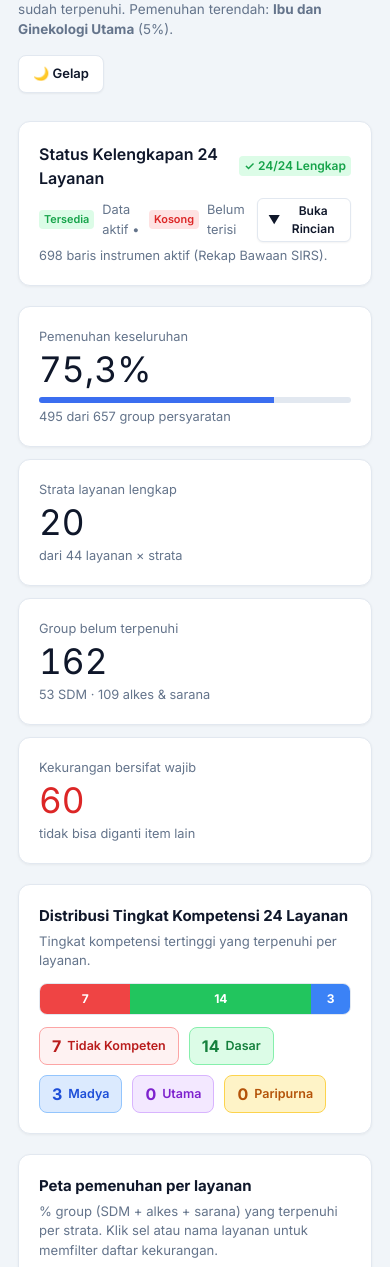
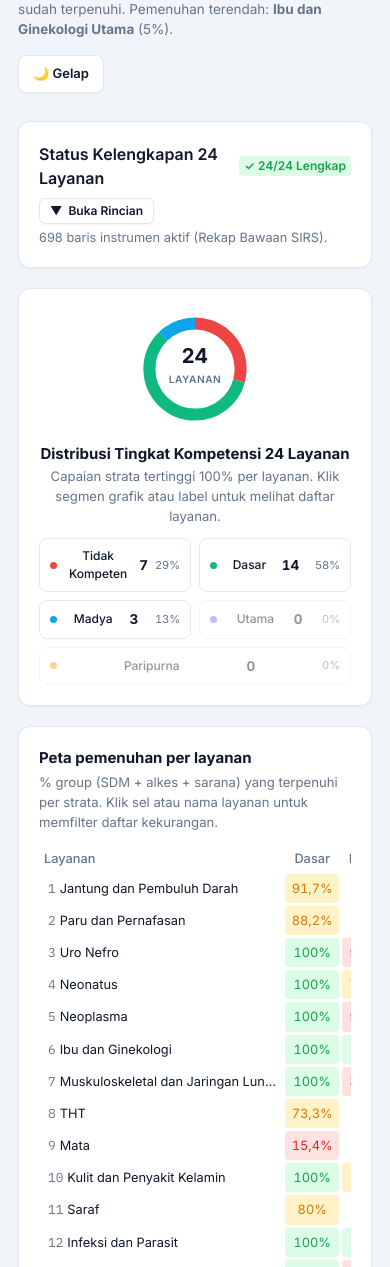
Before and after one commit to krisnadwiki/dashboard-kompetensi-rs, a PHP site: page / in a window 390 px wide. Shown: the part 182-1449 px from the top of the page. Run offline with PHP 8.4, Linux system fonts and the light colour scheme.

Commit message:
Update Optimasi tampilan public view

```diff
--- a/assets/app.css
+++ b/assets/app.css
@@ -96,39 +96,284 @@ button, a.btn { font: inherit; cursor: pointer; text-decoration: none; }
 .status-line { font-size: .8rem; color: var(--muted); margin-top: 8px; }
 /* kpi */
 .kpis { display: grid; grid-template-columns: repeat(auto-fit, minmax(min(100%, 12rem), 1fr)); gap: 12px; }
+.card .kpi { background: var(--bg); border: 1px solid var(--line); border-radius: 10px; padding: 12px 14px; box-shadow: none; }
 .kpi .lbl { font-size: .8rem; color: var(--muted); }
-.kpi .big { font-family: var(--f-display); font-size: 2.2rem; line-height: 1.1; margin-top: 4px; font-variant-numeric: tabular-nums; }
+.kpi .big { font-family: var(--f-display); font-size: 1.85rem; line-height: 1.1; margin-top: 4px; font-variant-numeric: tabular-nums; }
 .kpi .sub { font-size: .8rem; color: var(--muted); margin-top: 4px; }
 .kpi.bad .big { color: var(--bad); }
 .meter { height: 6px; border-radius: 3px; background: var(--line); margin-top: 8px; overflow: hidden; }
 .meter i { display: block; height: 100%; background: var(--accent); }
 
-/* ─── Strata Summary Bar ────────────────────────────────────────────────── */
-.strata-bar { display: flex; height: 32px; border-radius: 8px; overflow: hidden; margin-bottom: 12px; border: 1px solid var(--line); }
-.strata-seg { display: flex; align-items: center; justify-content: center; font-size: 12px; font-weight: 700; color: #fff; transition: width 0.3s ease; min-width: 0; overflow: hidden; }
-.seg-none { background: #ef4444; }
-.seg-dasar { background: #22c55e; }
-.seg-madya { background: #3b82f6; }
-.seg-utama { background: #a855f7; }
-.seg-paripurna { background: #f59e0b; }
-.strata-pills { display: flex; flex-wrap: wrap; gap: 10px; }
-.strata-pill { display: inline-flex; align-items: center; gap: 6px; font-size: 12.5px; padding: 6px 12px; border-radius: 8px; font-weight: 600; border: 1px solid var(--line); }
-.strata-pill b { font-size: 16px; font-weight: 700; }
-.strata-pill.seg-none { background: #fef2f2; color: #b91c1c; border-color: #fca5a5; }
-.strata-pill.seg-dasar { background: #dcfce7; color: #15803d; border-color: #86efac; }
-.strata-pill.seg-madya { background: #dbeafe; color: #1d4ed8; border-color: #93c5fd; }
-.strata-pill.seg-utama { background: #f3e8ff; color: #7e22ce; border-color: #d8b4fe; }
-.strata-pill.seg-paripurna { background: #fef3c7; color: #b45309; border-color: #fcd34d; }
-:root[data-theme="dark"] .strata-pill.seg-none { background: rgba(239,68,68,0.15); border-color: rgba(239,68,68,0.35); }
-:root[data-theme="dark"] .strata-pill.seg-dasar { background: rgba(34,197,94,0.15); border-color: rgba(34,197,94,0.35); }
-:root[data-theme="dark"] .strata-pill.seg-madya { background: rgba(59,130,246,0.15); border-color: rgba(59,130,246,0.35); }
-:root[data-theme="dark"] .strata-pill.seg-utama { background: rgba(168,85,247,0.15); border-color: rgba(168,85,247,0.35); }
-:root[data-theme="dark"] .strata-pill.seg-paripurna { background: rgba(245,158,11,0.15); border-color: rgba(245,158,11,0.35); }
-:root[data-theme="dark"] .seg-none { background: #f87171; }
-:root[data-theme="dark"] .seg-dasar { background: #4ade80; }
-:root[data-theme="dark"] .seg-madya { background: #60a5fa; }
-:root[data-theme="dark"] .seg-utama { background: #c084fc; }
-:root[data-theme="dark"] .seg-paripurna { background: #fbbf24; }
+/* ─── Compact Minimalist Strata Summary with Pie Chart ────────────────── */
+.strata-layout {
+  display: flex;
+  align-items: center;
+  gap: 20px;
+}
+.strata-pie-col {
+  flex-shrink: 0;
+  display: flex;
+  align-items: center;
+  justify-content: center;
+}
+.strata-pie-box {
+  width: 110px;
+  height: 110px;
+  position: relative;
+  display: flex;
+  align-items: center;
+  justify-content: center;
+}
+.strata-pie-box svg {
+  width: 100%;
+  height: 100%;
+  overflow: visible;
+  display: block;
+}
+.strata-pie-slice {
+  cursor: pointer;
+  transition: stroke-width 0.2s cubic-bezier(0.4, 0, 0.2, 1), opacity 0.15s, filter 0.2s;
+}
+.strata-pie-slice:hover {
+  opacity: 0.9;
+  filter: brightness(1.15);
+}
+.strata-pie-slice.active-slice {
+  stroke-width: 17px !important;
+  filter: drop-shadow(0 2px 5px rgba(0,0,0,0.3));
+}
+.pie-center-num {
+  font-family: var(--f-display);
+  font-weight: 700;
+  font-size: 17px;
+  fill: var(--fg);
+  text-anchor: middle;
+  dominant-baseline: auto;
+}
+.pie-center-sub {
+  font-size: 8.5px;
+  font-weight: 600;
+  fill: var(--muted);
+  text-anchor: middle;
+  dominant-baseline: auto;
+  letter-spacing: 0.05em;
+  text-transform: uppercase;
+}
+
+.strata-info-col {
+  flex: 1;
+  min-width: 0;
+}
+.strata-info-head {
+  margin-bottom: 10px;
+}
+.strata-info-head h2 { margin: 0 0 2px 0; }
+.strata-info-head .note { margin: 0; }
+
+/* Horizontal Compact Chips Row */
+.strata-compact-chips {
+  display: flex;
+  flex-wrap: wrap;
+  gap: 8px;
+}
+.s-chip {
+  display: inline-flex;
+  align-items: center;
+  gap: 7px;
+  padding: 6px 12px;
+  border-radius: 8px;
+  border: 1px solid var(--line);
+  background: var(--panel);
+  color: var(--fg);
+  font-family: inherit;
+  font-size: 12.5px;
+  cursor: pointer;
+  transition: all 0.15s cubic-bezier(0.4, 0, 0.2, 1);
+  user-select: none;
+}
+.s-chip:hover {
+  border-color: var(--muted);
+  transform: translateY(-1px);
+}
+.s-chip.is-zero {
+  opacity: 0.45;
+  cursor: default;
+}
+.s-chip.is-zero:hover {
+  transform: none;
+  border-color: var(--line);
+}
+.s-dot {
+  width: 7px;
+  height: 7px;
+  border-radius: 50%;
+  display: inline-block;
+  flex-shrink: 0;
+}
+.dot-none { background: #ef4444; }
+.dot-dasar { background: #10b981; }
+.dot-madya { background: #0ea5e9; }
+.dot-utama { background: #8b5cf6; }
+.dot-paripurna { background: #f59e0b; }
+
+.s-name { font-weight: 500; }
+.s-cnt { font-weight: 700; font-size: 13.5px; font-variant-numeric: tabular-nums; }
+.s-pct { font-size: 11px; color: var(--muted); font-variant-numeric: tabular-nums; }
+
+/* Active States */
+.s-chip.active-strata {
+  border-color: currentColor;
+  box-shadow: 0 0 0 1.5px currentColor;
+}
+.chip-none.active-strata { color: #e11d48; background: rgba(244,63,94,0.08); }
+.chip-dasar.active-strata { color: #059669; background: rgba(16,185,129,0.08); }
+.chip-madya.active-strata { color: #0284c7; background: rgba(14,165,233,0.08); }
+.chip-utama.active-strata { color: #7c3aed; background: rgba(139,92,246,0.08); }
+.chip-paripurna.active-strata { color: #d97706; background: rgba(245,158,11,0.08); }
+
+:root[data-theme="dark"] .chip-none.active-strata { color: #fb7185; }
+:root[data-theme="dark"] .chip-dasar.active-strata { color: #34d399; }
+:root[data-theme="dark"] .chip-madya.active-strata { color: #38bdf8; }
+:root[data-theme="dark"] .chip-utama.active-strata { color: #c084fc; }
+:root[data-theme="dark"] .chip-paripurna.active-strata { color: #fbbf24; }
+
+/* ─── Compact Detail Panel ────────────────────────────────────────────── */
+.strata-compact-detail {
+  margin-top: 14px;
+  padding: 10px 14px;
+  border-radius: 9px;
+  border: 1px solid var(--line);
+  background: var(--bg);
+  animation: strataQuickOpen 0.15s ease;
+}
+@keyframes strataQuickOpen {
+  from { opacity: 0; transform: translateY(-4px); }
+  to { opacity: 1; transform: translateY(0); }
+}
+
+.scd-head {
+  display: flex;
+  align-items: center;
+  justify-content: space-between;
+  gap: 12px;
+  margin-bottom: 8px;
+  padding-bottom: 6px;
+  border-bottom: 1px solid var(--line);
+  font-size: 12px;
+  flex-wrap: wrap;
+}
+.scd-title { font-weight: 600; color: var(--fg); }
+.scd-desc { color: var(--muted); font-size: 11.5px; }
+.scd-close {
+  border: none;
+  background: none;
+  color: var(--muted);
+  cursor: pointer;
+  font-size: 12px;
+  font-weight: 600;
+  padding: 3px 8px;
+  border-radius: 4px;
+  background: var(--panel);
+  border: 1px solid var(--line);
+}
+.scd-close:hover { color: var(--fg); border-color: var(--fg); }
+
+.scd-list {
+  display: flex;
+  flex-wrap: wrap;
+  gap: 6px;
+}
+.scd-pill {
+  display: inline-flex;
+  align-items: center;
+  gap: 6px;
+  padding: 5px 9px;
+  border-radius: 6px;
+  border: 1px solid var(--line);
+  background: var(--panel);
+  color: var(--fg);
+  font-size: 12px;
+  cursor: pointer;
+  font-family: inherit;
+  transition: all 0.12s;
+}
+.scd-pill:hover {
+  border-color: var(--fg);
+  transform: translateY(-1px);
+  box-shadow: 0 2px 6px rgba(0,0,0,0.06);
+}
+.scd-pill .p-num {
+  font-family: var(--f-mono);
+  font-size: 10.5px;
+  font-weight: 700;
+  color: var(--muted);
+}
+.scd-pill .p-name { font-weight: 500; }
+.scd-pill .p-gap {
+  font-size: 10.5px;
+  padding: 1px 5px;
+  border-radius: 4px;
+  font-weight: 600;
+}
+.scd-pill .p-gap.bad { background: rgba(239,68,68,0.12); color: #ef4444; }
+.scd-pill .p-gap.ok { background: rgba(16,185,129,0.12); color: #10b981; }
+.scd-empty { font-size: 12px; color: var(--muted); padding: 6px 0; }
+
+/* ─── Mobile View Optimization (max-width: 680px) ─────────────────────── */
+@media (max-width: 680px) {
+  .strata-layout {
+    flex-direction: column;
+    align-items: center;
+    gap: 14px;
+    text-align: center;
+  }
+  .strata-pie-col {
+    margin: 0 auto;
+  }
+  .strata-pie-box {
+    width: 120px;
+    height: 120px;
+  }
+  .strata-info-col {
+    width: 100%;
+  }
+  .strata-info-head {
+    text-align: center;
+    margin-bottom: 12px;
+  }
+  .strata-compact-chips {
+    display: grid;
+    grid-template-columns: repeat(2, 1fr);
+    gap: 8px;
+    width: 100%;
+  }
+  .s-chip {
+    justify-content: space-between;
+    padding: 8px 10px;
+    font-size: 12px;
+  }
+  .s-chip:last-child:nth-child(odd) {
+    grid-column: span 2;
+  }
+  .scd-head {
+    flex-direction: column;
+    align-items: flex-start;
+    gap: 6px;
+  }
+  .scd-close {
+    align-self: flex-end;
+  }
+  .scd-list {
+    display: flex;
+    flex-direction: column;
+    gap: 6px;
+  }
+  .scd-pill {
+    width: 100%;
+    justify-content: space-between;
+    padding: 8px 10px;
+  }
+}
 .two { display: grid; grid-template-columns: repeat(auto-fit, minmax(min(100%, 30rem), 1fr)); gap: 16px; }
 /* matrix */
 .mx-box { overflow-x: auto; }
--- a/assets/app.js
+++ b/assets/app.js
@@ -433,44 +433,251 @@ function renderStrataSummary() {
     byNo.get(r.no).push(r);
   }
 
-  const counts = { none: 0, Dasar: 0, Madya: 0, Utama: 0, Paripurna: 0 };
+  const LABELS = { none: "Tidak Kompeten", Dasar: "Dasar", Madya: "Madya", Utama: "Utama", Paripurna: "Paripurna" };
+  const buckets = { none: [], Dasar: [], Madya: [], Utama: [], Paripurna: [] };
 
   for (let i = 1; i <= 24; i++) {
-    const rs = byNo.get(i);
-    if (!rs) { counts.none++; continue; }
+    const rs = byNo.get(i) || [];
     const metStrata = rs.filter((r) => r.status === "Terpenuhi");
+    const totalOk = rs.reduce((a, r) => a + r.ok, 0);
+    const totalN = rs.reduce((a, r) => a + r.n, 0);
+    const allPct = totalN > 0 ? (totalOk / totalN) * 100 : 0;
+
+    const svcGaps = model.gaps ? model.gaps.filter((g) => g.no === i) : [];
+    const sdmGaps = svcGaps.filter((g) => g.komp === "SDM").length;
+    const alkGaps = svcGaps.filter((g) => g.komp !== "SDM").length;
+    const wajibGaps = svcGaps.filter((g) => g.sifat !== "Substitusi").length;
+
+    const item = {
+      no: i,
+      layanan: LAYANAN[i],
+      pct: allPct,
+      totalGaps: svcGaps.length,
+      sdmGaps,
+      alkGaps,
+      wajibGaps,
+      rs
+    };
+
     if (metStrata.length === 0) {
-      counts.none++;
+      buckets.none.push(item);
     } else {
       let highest = metStrata[0].strata;
       for (const r of metStrata) {
         if (SORD[r.strata] > SORD[highest]) highest = r.strata;
       }
-      counts[highest]++;
+      buckets[highest].push(item);
     }
   }
 
-  const segs = [
-    { id: "seg-none", cnt: counts.none },
-    { id: "seg-dasar", cnt: counts.Dasar },
-    { id: "seg-madya", cnt: counts.Madya },
-    { id: "seg-utama", cnt: counts.Utama },
-    { id: "seg-paripurna", cnt: counts.Paripurna },
-  ];
+  // Update counts, percentages & chip states
+  Object.entries(buckets).forEach(([key, arr]) => {
+    const kLower = key === "none" ? "none" : key.toLowerCase();
+    const cntEl = $("cnt-" + kLower);
+    if (cntEl) cntEl.textContent = arr.length;
+    const pctEl = $("pct-" + kLower);
+    if (pctEl) pctEl.textContent = ((arr.length / 24) * 100).toFixed(0) + "%";
 
-  segs.forEach((s) => {
-    const segEl = $(s.id);
-    if (segEl) {
-      segEl.style.width = s.cnt > 0 ? (s.cnt / 24 * 100) + "%" : "0%";
-      segEl.textContent = s.cnt > 0 ? s.cnt : "";
+    const card = $("strata-summary");
+    const chipEl = card?.querySelector(".chip-" + kLower);
+    if (chipEl) {
+      chipEl.classList.toggle("is-zero", arr.length === 0);
     }
   });
 
-  $("cnt-none") && ($("cnt-none").textContent = counts.none);
-  $("cnt-dasar") && ($("cnt-dasar").textContent = counts.Dasar);
-  $("cnt-madya") && ($("cnt-madya").textContent = counts.Madya);
-  $("cnt-utama") && ($("cnt-utama").textContent = counts.Utama);
-  $("cnt-paripurna") && ($("cnt-paripurna").textContent = counts.Paripurna);
+  // Store for click handler
+  renderStrataSummary._buckets = buckets;
+  renderStrataSummary._labels = LABELS;
+
+  const detail = $("strata-detail");
+  const activeKey = (detail && !detail.hidden && detail.dataset.openKey) ? detail.dataset.openKey : null;
+
+  // Render SVG Donut Pie Chart
+  renderStrataPieChart(buckets, activeKey);
+
+  // If detail panel was already open, refresh its content live
+  if (detail && !detail.hidden && activeKey) {
+    renderStrataDetailView(activeKey, buckets[activeKey] || []);
+  }
+
+  // Attach click listeners once
+  const card = $("strata-summary");
+  if (card && !card._strataListenerAdded) {
+    card._strataListenerAdded = true;
+    card.addEventListener("click", (e) => {
+      const trigger = e.target.closest("[data-strata]");
+      if (!trigger) return;
+      const key = trigger.dataset.strata;
+      const bkts = renderStrataSummary._buckets;
+      if (!bkts) return;
+      const det = $("strata-detail");
+      const isAlreadyOpen = !det.hidden && det.dataset.openKey === key;
+
+      // Reset active states
+      card.querySelectorAll("[data-strata]").forEach((el) => el.classList.remove("active-strata"));
+
+      if (isAlreadyOpen) {
+        det.hidden = true;
+        det.dataset.openKey = "";
+        renderStrataPieChart(bkts, null);
+      } else {
+        card.querySelectorAll(`[data-strata="${key}"]`).forEach((el) => el.classList.add("active-strata"));
+        renderStrataDetailView(key, bkts[key] || []);
+        det.hidden = false;
+        det.dataset.openKey = key;
+        renderStrataPieChart(bkts, key);
+      }
+    });
+  }
+}
+
+function renderStrataPieChart(buckets, activeKey) {
+  const box = $("strata-pie-box");
+  if (!box) return;
+
+  const COLORS = {
+    none: "#ef4444",
+    Dasar: "#10b981",
+    Madya: "#0ea5e9",
+    Utama: "#8b5cf6",
+    Paripurna: "#f59e0b"
+  };
+
+  const keys = ["none", "Dasar", "Madya", "Utama", "Paripurna"];
+  const total = 24;
+  const r = 38;
+  const C = 2 * Math.PI * r;
+
+  const svg = svgEl("svg", { viewBox: "0 0 100 100", role: "img", "aria-label": "Sebaran Strata" });
+
+  // Background ring
+  svg.appendChild(svgEl("circle", {
+    cx: "50",
+    cy: "50",
+    r: String(r),
+    fill: "none",
+    stroke: "var(--line)",
+    "stroke-width": "10",
+    opacity: "0.25"
+  }));
+
+  let offset = 0;
+  keys.forEach((k) => {
+    const list = buckets[k] || [];
+    const count = list.length;
+    if (count > 0) {
+      const sliceLen = (count / total) * C;
+      const isSelected = activeKey === k;
+      const circle = svgEl("circle", {
+        cx: "50",
+        cy: "50",
+        r: String(r),
+        fill: "none",
+        stroke: COLORS[k] || "var(--accent)",
+        "stroke-width": isSelected ? "14" : "10",
+        "stroke-dasharray": `${sliceLen} ${C - sliceLen}`,
+        "stroke-dashoffset": String(-offset),
+        transform: "rotate(-90 50 50)",
+        class: `strata-pie-slice ${isSelected ? "active-slice active-strata" : ""}`,
+        "data-strata": k
+      });
+
+      circle.setAttribute("title", `${k === "none" ? "Tidak Kompeten" : k}: ${count} Layanan (${((count / total) * 100).toFixed(0)}%)`);
+      svg.appendChild(circle);
+      offset += sliceLen;
+    }
+  });
+
+  // Center text (Donut Hole)
+  let centerVal = "24";
+  let centerSub = "Layanan";
+  if (activeKey && buckets[activeKey]) {
+    centerVal = String(buckets[activeKey].length);
+    centerSub = activeKey === "none" ? "Tdk Komp" : activeKey;
+  }
+
+  const textNum = svgEl("text", {
+    x: "50",
+    y: "45",
+    class: "pie-center-num"
+  }, centerVal);
+
+  const textSub = svgEl("text", {
+    x: "50",
+    y: "62",
+    class: "pie-center-sub"
+  }, centerSub);
+
+  svg.appendChild(textNum);
+  svg.appendChild(textSub);
+
+  box.replaceChildren(svg);
+}
+
+function renderStrataDetailView(key, list) {
+  const detail = $("strata-detail");
+  if (!detail) return;
+
+  const META = {
+    none: { title: "Tidak Kompeten", desc: "belum memenuhi strata dasar" },
+    Dasar: { title: "Strata Dasar", desc: "100% memenuhi strata dasar" },
+    Madya: { title: "Strata Madya", desc: "100% memenuhi hingga strata madya" },
+    Utama: { title: "Strata Utama", desc: "100% memenuhi hingga strata utama" },
+    Paripurna: { title: "Strata Paripurna", desc: "100% memenuhi strata paripurna" }
+  };
+  const meta = META[key] || { title: key, desc: "" };
+
+  const head = el("div", "scd-head");
+  const left = el("div", null);
+  left.append(
+    el("span", "scd-title", `${list.length} Layanan ${meta.title}`),
+    el("span", "scd-desc", ` (${meta.desc}) — klik layanan untuk filter tabel:`)
+  );
+  const btnClose = el("button", "scd-close", "✕ Tutup");
+  btnClose.type = "button";
+  btnClose.addEventListener("click", () => {
+    detail.hidden = true;
+    detail.dataset.openKey = "";
+    const card = $("strata-summary");
+    card?.querySelectorAll("[data-strata]").forEach((el) => el.classList.remove("active-strata"));
+  });
+  head.append(left, btnClose);
+
+  const listContainer = el("div", "scd-list");
+  if (list.length === 0) {
+    listContainer.appendChild(el("div", "scd-empty", "Tidak ada layanan dalam kategori ini."));
+  } else {
+    list.forEach((item) => {
+      const pill = el("button", "scd-pill");
+      pill.type = "button";
+      pill.title = `Klik untuk filter kekurangan: ${item.layanan}`;
+
+      const num = el("span", "p-num", `#${item.no}`);
+      const name = el("span", "p-name", item.layanan);
+      const gap = el(
+        "span",
+        "p-gap " + (item.totalGaps > 0 ? "bad" : "ok"),
+        item.totalGaps > 0 ? `${item.totalGaps} gap` : "✓ lengkap"
+      );
+
+      pill.append(num, name, gap);
+
+      pill.addEventListener("click", (ev) => {
+        ev.stopPropagation();
+        pick(item.no, null);
+        const fLay = $("f-layanan");
+        if (fLay) fLay.value = String(item.no);
+        renderTable();
+        const target = $("komponen-card") || $("daftar");
+        if (target) target.scrollIntoView({ behavior: "smooth", block: "start" });
+        toast(`Memfilter kekurangan untuk layanan: ${item.layanan}`);
+      });
+
+      listContainer.appendChild(pill);
+    });
+  }
+
+  detail.replaceChildren(head, listContainer);
 }
 
 const pick = (no, strata) => {
@@ -479,7 +686,10 @@ const pick = (no, strata) => {
   const fLay = $("f-layanan");
   if (fLay) fLay.value = ui.pick.no ? String(ui.pick.no) : "";
   renderMatrix(); renderBars(); renderTable();
-  if (ui.pick.no) $("daftar").scrollIntoView({ behavior: "smooth", block: "start" });
+  if (ui.pick.no) {
+    const target = $("komponen-card") || $("daftar");
+    if (target) target.scrollIntoView({ behavior: "smooth", block: "start" });
+  }
 };
 
 function tipFor(box) {
--- a/index.html
+++ b/index.html
@@ -31,7 +31,7 @@
   <link rel="preconnect" href="https://fonts.googleapis.com">
   <link rel="stylesheet"
     href="https://fonts.googleapis.com/css2?family=Inter:wght@400;500;600;700&family=IBM+Plex+Mono:wght@400;500&display=swap">
-  <link rel="stylesheet" href="assets/app.css">
+  <link rel="stylesheet" href="assets/app.css?v=20261017_2355">
 </head>
 
 <body>
@@ -62,23 +62,16 @@
           <h2 style="margin:0; font-size:1rem; font-weight:600;">Status Kelengkapan 24 Layanan</h2>
           <span id="data-status-badge" class="tag on" style="display:inline-flex; align-items:center; gap:4px; font-size:0.75rem;">Memuat...</span>
         </div>
-        <div style="display:flex; align-items:center; gap:10px;">
-          <div style="font-size:0.8rem; color:var(--muted); display:flex; align-items:center; gap:8px;">
-            <span class="tag on">Tersedia</span> Data aktif &bull; <span class="tag off">Kosong</span> Belum terisi
-          </div>
+        <div>
           <button type="button" id="data-toggle-btn" class="btn" style="padding:3px 10px; font-size:0.75rem; border-radius:6px;">
             <span id="data-toggle-icon">▼</span> <span id="data-toggle-text">Buka Rincian</span>
           </button>
         </div>
       </div>
       <div class="status-line" id="src-line" style="margin-top:4px;"></div>
-      <div id="data-collapse-body" style="margin-top:12px; display:none;">
-        <div class="cov" id="cov"></div>
-        <ul class="msgs" id="msgs" style="margin-top:10px;"></ul>
-      </div>
-    </section>
-
-    <section class="kpis" id="kpis">
+      <div id="data-collapse-body" style="margin-top:14px; display:none;">
+        <!-- KPI Metrics (Moved inside Accordion) -->
+        <div class="kpis" id="kpis" style="margin-bottom:16px;">
           <div class="card kpi">
             <div class="lbl">Pemenuhan keseluruhan</div>
             <div class="big" id="k-pct">–</div>
@@ -100,25 +93,71 @@
             <div class="big" id="k-wajib">–</div>
             <div class="sub">tidak bisa diganti item lain</div>
           </div>
+        </div>
+
+        <!-- Legend Moved Inside Expanded Accordion -->
+        <div style="display:flex; justify-content:space-between; align-items:center; flex-wrap:wrap; gap:8px; margin-bottom:10px; font-size:0.8rem; color:var(--muted);">
+          <span>Rincian kelengkapan SDM &amp; Alkes per layanan:</span>
+          <div style="display:flex; align-items:center; gap:8px;">
+            <span class="tag on">Tersedia</span> Data aktif &bull; <span class="tag off">Kosong</span> Belum terisi
+          </div>
+        </div>
+
+        <div class="cov" id="cov"></div>
+        <ul class="msgs" id="msgs" style="margin-top:10px;"></ul>
+      </div>
     </section>
 
     <section class="card" id="strata-summary">
+      <div class="strata-layout">
+        <!-- SVG Donut / Pie Chart Sebaran Strata -->
+        <div class="strata-pie-col">
+          <div class="strata-pie-box" id="strata-pie-box" role="img" aria-label="Grafik Pie Sebaran Strata"></div>
+        </div>
+
+        <!-- Info & Strata Chips Column -->
+        <div class="strata-info-col">
+          <div class="strata-info-head">
             <h2>Distribusi Tingkat Kompetensi 24 Layanan</h2>
-      <p class="note">Tingkat kompetensi tertinggi yang terpenuhi per layanan.</p>
-      <div class="strata-bar">
-        <div class="strata-seg seg-none" id="seg-none"></div>
-        <div class="strata-seg seg-dasar" id="seg-dasar"></div>
-        <div class="strata-seg seg-madya" id="seg-madya"></div>
-        <div class="strata-seg seg-utama" id="seg-utama"></div>
-        <div class="strata-seg seg-paripurna" id="seg-paripurna"></div>
+            <p class="note">Capaian strata tertinggi 100% per layanan. Klik segmen grafik atau label untuk melihat daftar layanan.</p>
           </div>
-      <div class="strata-pills">
-        <span class="strata-pill seg-none"><b id="cnt-none">0</b> Tidak Kompeten</span>
-        <span class="strata-pill seg-dasar"><b id="cnt-dasar">0</b> Dasar</span>
-        <span class="strata-pill seg-madya"><b id="cnt-madya">0</b> Madya</span>
-        <span class="strata-pill seg-utama"><b id="cnt-utama">0</b> Utama</span>
-        <span class="strata-pill seg-paripurna"><b id="cnt-paripurna">0</b> Paripurna</span>
+
+          <div class="strata-compact-chips">
+            <button type="button" class="s-chip chip-none" data-strata="none">
+              <span class="s-dot dot-none"></span>
+              <span class="s-name">Tidak Kompeten</span>
+              <b class="s-cnt" id="cnt-none">0</b>
+              <span class="s-pct" id="pct-none">0%</span>
+            </button>
+            <button type="button" class="s-chip chip-dasar" data-strata="Dasar">
+              <span class="s-dot dot-dasar"></span>
+              <span class="s-name">Dasar</span>
+              <b class="s-cnt" id="cnt-dasar">0</b>
+              <span class="s-pct" id="pct-dasar">0%</span>
+            </button>
+            <button type="button" class="s-chip chip-madya" data-strata="Madya">
+              <span class="s-dot dot-madya"></span>
+              <span class="s-name">Madya</span>
+              <b class="s-cnt" id="cnt-madya">0</b>
+              <span class="s-pct" id="pct-madya">0%</span>
+            </button>
+            <button type="button" class="s-chip chip-utama" data-strata="Utama">
+              <span class="s-dot dot-utama"></span>
+              <span class="s-name">Utama</span>
+              <b class="s-cnt" id="cnt-utama">0</b>
+              <span class="s-pct" id="pct-utama">0%</span>
+            </button>
+            <button type="button" class="s-chip chip-paripurna" data-strata="Paripurna">
+              <span class="s-dot dot-paripurna"></span>
+              <span class="s-name">Paripurna</span>
+              <b class="s-cnt" id="cnt-paripurna">0</b>
+              <span class="s-pct" id="pct-paripurna">0%</span>
+            </button>
           </div>
+        </div>
+      </div>
+
+      <div class="strata-compact-detail" id="strata-detail" hidden></div>
     </section>
 
     <section class="two">
@@ -321,8 +360,8 @@
   </div>
   <div class="toast" id="toast" hidden></div>
   <script src="vendor/papaparse.min.js"></script>
-  <script src="data/seed.js"></script>
-  <script src="assets/app.js"></script>
+  <script src="data/seed.js?v=20261017_2355"></script>
+  <script src="assets/app.js?v=20261017_2355"></script>
 </body>
 
 </html>
```
Lines whose indentation alone changed are shown as unchanged.
